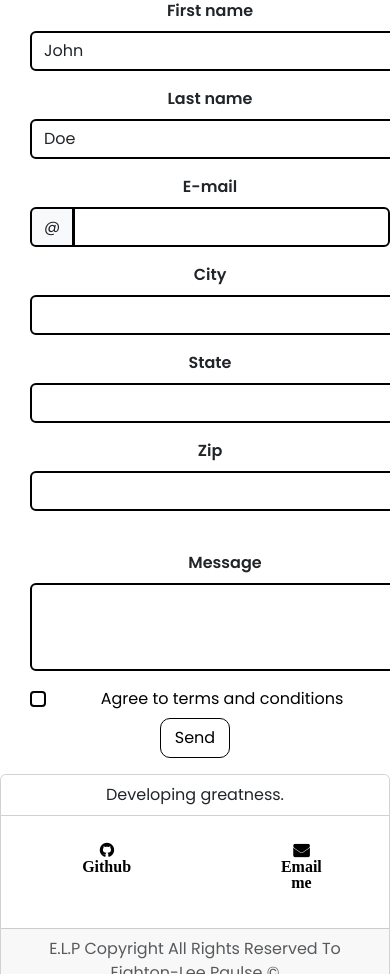
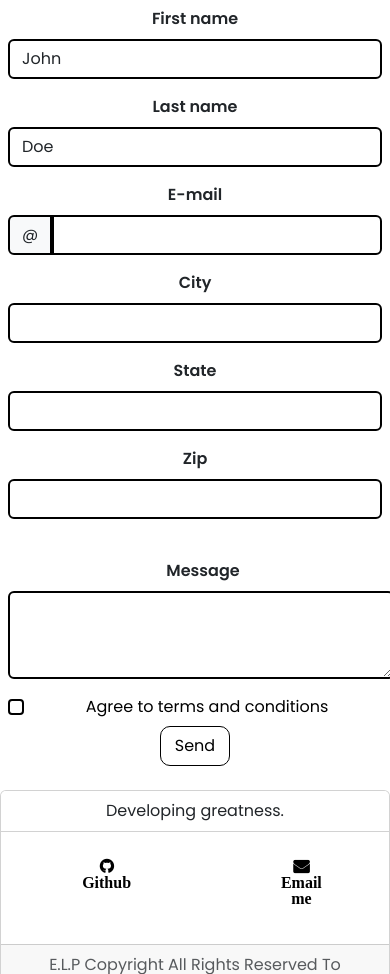
Before and after one commit to EightonLeePaulse12/Bootstrap-EOMP, a plain HTML site: page html/Contact.html in a window 390 px wide. Shown: the part 403-1377 px from the top of the page. Drawn offline with nearby package versions, Linux system fonts and the light colour scheme.

Commit message:
Fully responsive

```diff
--- a/html/Contact.html
+++ b/html/Contact.html
@@ -40,21 +40,21 @@
     <h2 class="text-center bigheading">
         Contact me
       </h2>
-    <div class="mb-3 ">
+    <div class="mb-3 p-2">
 
     >
     <form class="row g-3 needs-validation" action="https://formspree.io/f/mlekzknb"
     method="POST" id="form" novalidate>
         <div class="col-md-4">
           <label for="validationCustom01" class="form-label yes">First name</label>
-          <input type="text" name="Name" class="form-control yes" id="validationCustom01" value="John" required>
+          <input type="text" name="Name" class="form-control yes thanks" id="validationCustom01" value="John" required>
           <div class="valid-feedback">
             Looks good!
           </div>
         </div>
         <div class="col-md-4">
           <label for="validationCustom02" class="form-label yes">Last name</label>
-          <input type="text" name="Surname" class="form-control yes" id="validationCustom02" value="Doe" required>
+          <input type="text" name="Surname" class="form-control yes thanks" id="validationCustom02" value="Doe" required>
           <div class="valid-feedback">
             Looks good!
           </div>
@@ -63,7 +63,7 @@
           <label for="validationCustomUsername" class="form-label yes">E-mail</label>
           <div class="input-group has-validation">
             <span class="input-group-text" id="inputGroupPrepend">@</span>
-            <input type="text" name="E-mail" class="form-control" id="validationCustomUsername" aria-describedby="inputGroupPrepend" required>
+            <input type="text" name="E-mail" class="form-control thanks" id="validationCustomUsername" aria-describedby="inputGroupPrepend" required>
             <div class="invalid-feedback">
               Please insert your e-mail.
             </div>
@@ -71,21 +71,21 @@
         </div>
         <div class="col-md-4">
           <label for="validationCustom03" class="form-label yes">City</label>
-          <input type="text" name="City" class="form-control yes" id="validationCustom03" required>
+          <input type="text" name="City" class="form-control yes thanks" id="validationCustom03" required>
           <div class="invalid-feedback">
             Please provide a valid city.
           </div>
         </div>
         <div class="col-md-4">
           <label for="validationCustom04" class="form-label yes">State</label>
-          <input type="text" name="State" class="form-control yes" id="validationCustom03" required>
+          <input type="text" name="State" class="form-control yes thanks" id="validationCustom03" required>
           <div class="invalid-feedback">
             Please select a valid state.
           </div>
         </div>
         <div class="col-md-4">
           <label for="validationCustom05" class="form-label yes">Zip</label>
-          <input type="text" name="Zip" class="form-control yes" id="validationCustom03" required>
+          <input type="text" name="Zip" class="form-control yes thanks" id="validationCustom03" required>
           <div class="invalid-feedback">
             Please provide a valid zip.
           </div>
@@ -96,7 +96,7 @@
             <label for="validationCustom02" class="form-label yes"></label>
             <div class="mb-3">
                 <label for="exampleFormControlTextarea1" class="form-label yes" id="messagebox">Message</label>
-                <textarea class="form-control yes" id="exampleFormControlTextarea1" rows="3"></textarea>
+                <textarea class="form-control yes thanks" id="exampleFormControlTextarea1" rows="3"></textarea>
               </div>
         </div>
         <div class="form-check yes">
--- a/style/style.css
+++ b/style/style.css
@@ -25,33 +25,20 @@ body{
     padding:0 !important;
 }
 
-.Hi{
-    transition:.9s;
-    animation:goated .9s 1;
-    animation-delay: .49;
-}
 
-@keyframes goated{
-    0%{
-        font-size:10px;
-    }
-
-    100%{
-        font-size:50px;
-    }
-}
 
 .myheader{
     margin:0;
     padding:0;
 }
 
-@keyframes lettergrow{
-    0%{
-        padding:20px 20px !important;
+@keyframes growtheletters{
+    from{
+        font-size:10px !important;
+        padding:0 !important;
     }
-    100%{
-        padding:30px 30px !important;
+    to{
+        font-size:20px !important;
     }
 }
 
@@ -99,7 +86,6 @@ h1{
 .connectbutton{
     text-decoration: none;
     position:relative;
-    animation: lettergrow infinite ease .5s;
     top:-10px;
     margin-top:100px !important;
     padding:20px 20px !important;
@@ -112,6 +98,7 @@ h1{
     padding: 0;
     border: 2px solid black !important;
     background-color: white;
+    animation: growtheletters 1s infinite ease-in-out;
 }
 
 dt{
@@ -130,6 +117,7 @@ dl{
     transition:.1s;
 
 }
+
 
 .extrawordss{
     color:rgb(87, 3, 87);
@@ -515,6 +503,18 @@ form .col-md-4{
     width: 100vw;
     height: 430px;
     perspective: 1000px;
+}
+
+#exampleFormControlTextarea1{
+    width:99vw !important;
+}
+
+.thanks{
+    margin-left:0 !important;
+}
+
+#inputGroupPrepend{
+    margin-left:0 !important;
 }
 
 .cardpara{
@@ -1028,3 +1028,13 @@ form .col-md-4{
         height:100% !important;
     }
 }
+
+@media (max-width:768px){
+    .yes{
+        margin-left:0 !important;
+    }
+
+    #inputGroupPrepend{
+        margin-left:0 !important;
+    }
+}
```
Also changed, not shown: html/Testimonial.html (+1 -1 lines).
